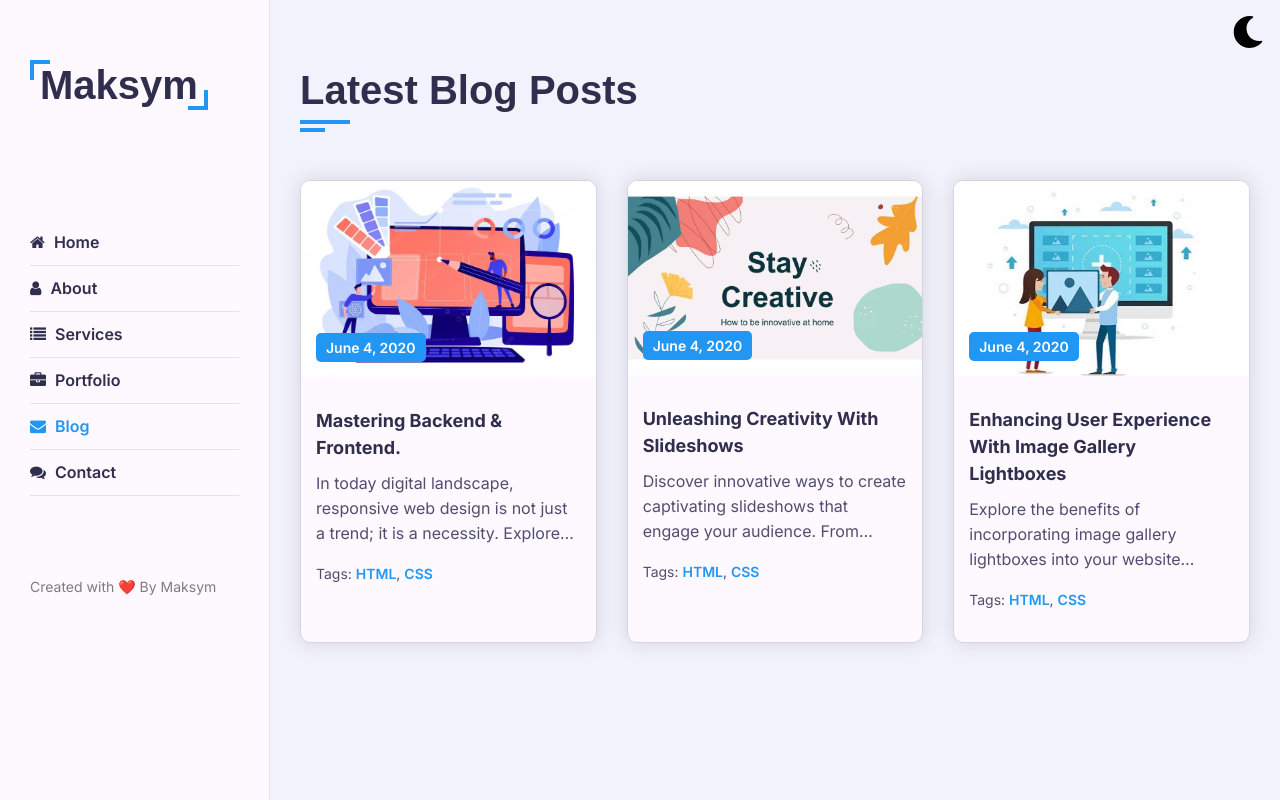
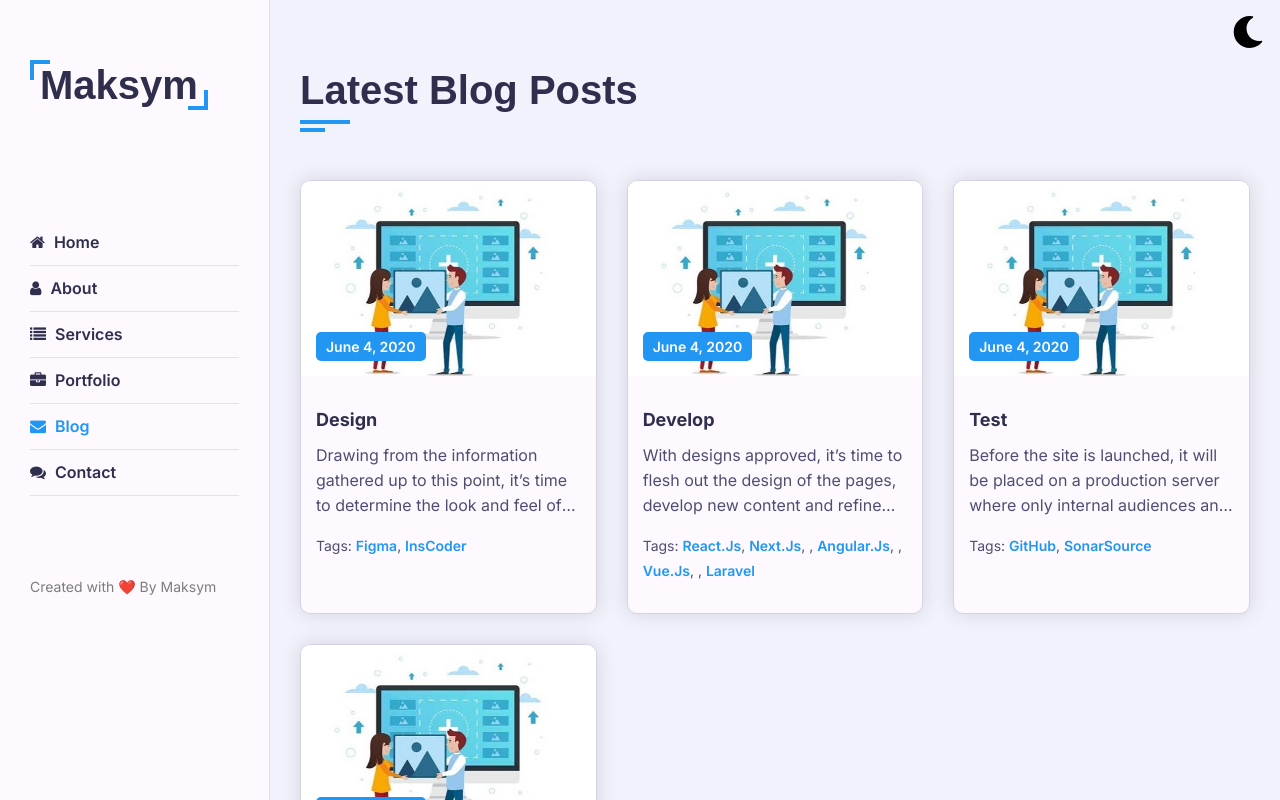
Before and after one commit to zappat/potofolio, a Next.js app: page /blog in a window 1280 px wide. Built offline with nearby package versions, Linux system fonts and the light colour scheme.

Commit message:
updated blog page

```diff
--- a/src/app/blog/page.tsx
+++ b/src/app/blog/page.tsx
@@ -11,54 +11,6 @@ const Blog: NextPage = () => {
             </div>
           </div>
           <div className="row">
-            {/* Blog Item 1 */}
-            <div className="blog-item padd-15">
-              <div className="blog-item-inner shadow-dark">
-                <div className="blog-img">
-                  <img src="/imgs/blog/1.jpg" alt="Responsive Web Design" />
-                  <div className="blog-date">June 4, 2020</div>
-                </div>
-                <div className="blog-info">
-                  <h4 className="blog-title">
-                    Mastering Backend & Frontend.
-                  </h4>
-                  <p className="blog-description">
-                    In today digital landscape, responsive web design is not
-                    just a trend; it is a necessity. Explore the principles and
-                    techniques behind creating websites that adapt seamlessly to
-                    various devices and screen sizes.
-                  </p>
-                  <p className="blog-tags">
-                    Tags: <a href="#">HTML</a>, <a href="#">CSS</a>
-                  </p>
-                </div>
-              </div>
-            </div>
-            {/* Blog Item 1 End */}
-            {/* Blog Item 2 */}
-            <div className="blog-item padd-15">
-              <div className="blog-item-inner shadow-dark">
-                <div className="blog-img">
-                  <img src="/imgs/blog/2.jpg" alt="Creative Slideshow" />
-                  <div className="blog-date">June 4, 2020</div>
-                </div>
-                <div className="blog-info">
-                  <h4 className="blog-title">
-                    Unleashing Creativity with Slideshows
-                  </h4>
-                  <p className="blog-description">
-                    Discover innovative ways to create captivating slideshows
-                    that engage your audience. From stunning visuals to seamless
-                    transitions, this blog post explores the art of crafting
-                    memorable slideshows for your website.
-                  </p>
-                  <p className="blog-tags">
-                    Tags: <a href="#">HTML</a>, <a href="#">CSS</a>
-                  </p>
-                </div>
-              </div>
-            </div>
-            {/* Blog Item 2 End */}
             {/* Blog Item 3 */}
             <div className="blog-item padd-15">
               <div className="blog-item-inner shadow-dark">
@@ -68,16 +20,73 @@ const Blog: NextPage = () => {
                 </div>
                 <div className="blog-info">
                   <h4 className="blog-title">
-                    Enhancing User Experience with Image Gallery Lightboxes
+                     Design
                   </h4>
                   <p className="blog-description">
-                    Explore the benefits of incorporating image gallery
-                    lightboxes into your website design. From improved user
-                    experience to showcasing your visual content in style, this
-                    blog post sheds light on this valuable web design feature.
+                    Drawing from the information gathered up to this point, it’s time to determine the look and feel of your site. As part of the design phase, it is also important to incorporate elements such as the company logo or colors to help strengthen the identity of your company on the web site.
                   </p>
                   <p className="blog-tags">
-                    Tags: <a href="#">HTML</a>, <a href="#">CSS</a>
+                    Tags: <a href="#">Figma</a>, <a href="#">InsCoder</a>
+                  </p>
+                </div>
+              </div>
+            </div>
+            {/* Blog Item 3 */}
+            <div className="blog-item padd-15">
+              <div className="blog-item-inner shadow-dark">
+                <div className="blog-img">
+                  <img src="/imgs/blog/3.jpg" alt="Image Gallery Lightbox" />
+                  <div className="blog-date">June 4, 2020</div>
+                </div>
+                <div className="blog-info">
+                  <h4 className="blog-title">
+                      Develop
+                  </h4>
+                  <p className="blog-description">
+                    With designs approved, it’s time to flesh out the design of the pages, develop new content and refine old content, create videos, slideshows, podcasts and other media that will appear on the site as well as start to build out the HTML and CSS of the site.
+                  </p>
+                  <p className="blog-tags">
+                    Tags: <a href="#">React.js</a>, <a href="#">Next.js</a>, , <a href="#">Angular.js</a>, , <a href="#">Vue.js</a>, , <a href="#">Laravel</a>
+                  </p>
+                </div>
+              </div>
+            </div>
+            {/* Blog Item 3 */}
+            <div className="blog-item padd-15">
+              <div className="blog-item-inner shadow-dark">
+                <div className="blog-img">
+                  <img src="/imgs/blog/3.jpg" alt="Image Gallery Lightbox" />
+                  <div className="blog-date">June 4, 2020</div>
+                </div>
+                <div className="blog-info">
+                  <h4 className="blog-title">
+                     Test
+                  </h4>
+                  <p className="blog-description">
+                    Before the site is launched, it will be placed on a production server where only internal audiences and anyone who you share the link with can view it. Testing of the site is critical as there will inevitably be issues that need to be addressed before the site goes live.
+                  </p>
+                  <p className="blog-tags">
+                    Tags: <a href="#">GitHub</a>, <a href="#">SonarSource</a>
+                  </p>
+                </div>
+              </div>
+            </div>
+            {/* Blog Item 3 */}
+            <div className="blog-item padd-15">
+              <div className="blog-item-inner shadow-dark">
+                <div className="blog-img">
+                  <img src="/imgs/blog/3.jpg" alt="Image Gallery Lightbox" />
+                  <div className="blog-date">June 4, 2020</div>
+                </div>
+                <div className="blog-info">
+                  <h4 className="blog-title">
+                     Launch
+                  </h4>
+                  <p className="blog-description">
+                    The big day. we’ve tested the site, had it reviewed and approved by the project stakeholders, and we’re ready to launch. This stage we Expect to make some immediate changes to the site, such as fixing broken links, editing copy and making adjustments.
+                  </p>
+                  <p className="blog-tags">
+                    Tags: <a href="#">AWS</a>, <a href="#">Vercel</a>, , <a href="#">Firebase</a>
                   </p>
                 </div>
               </div>
```
